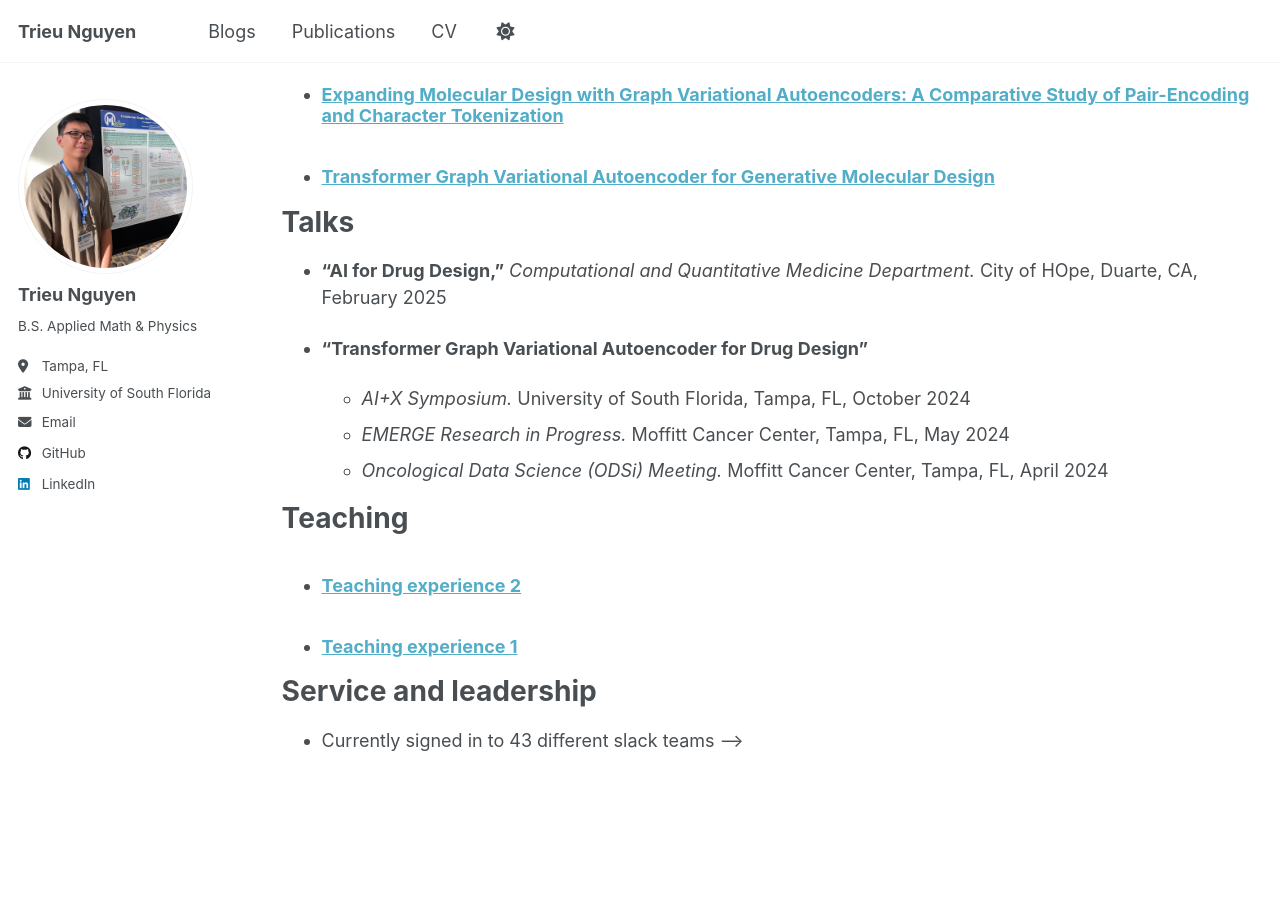
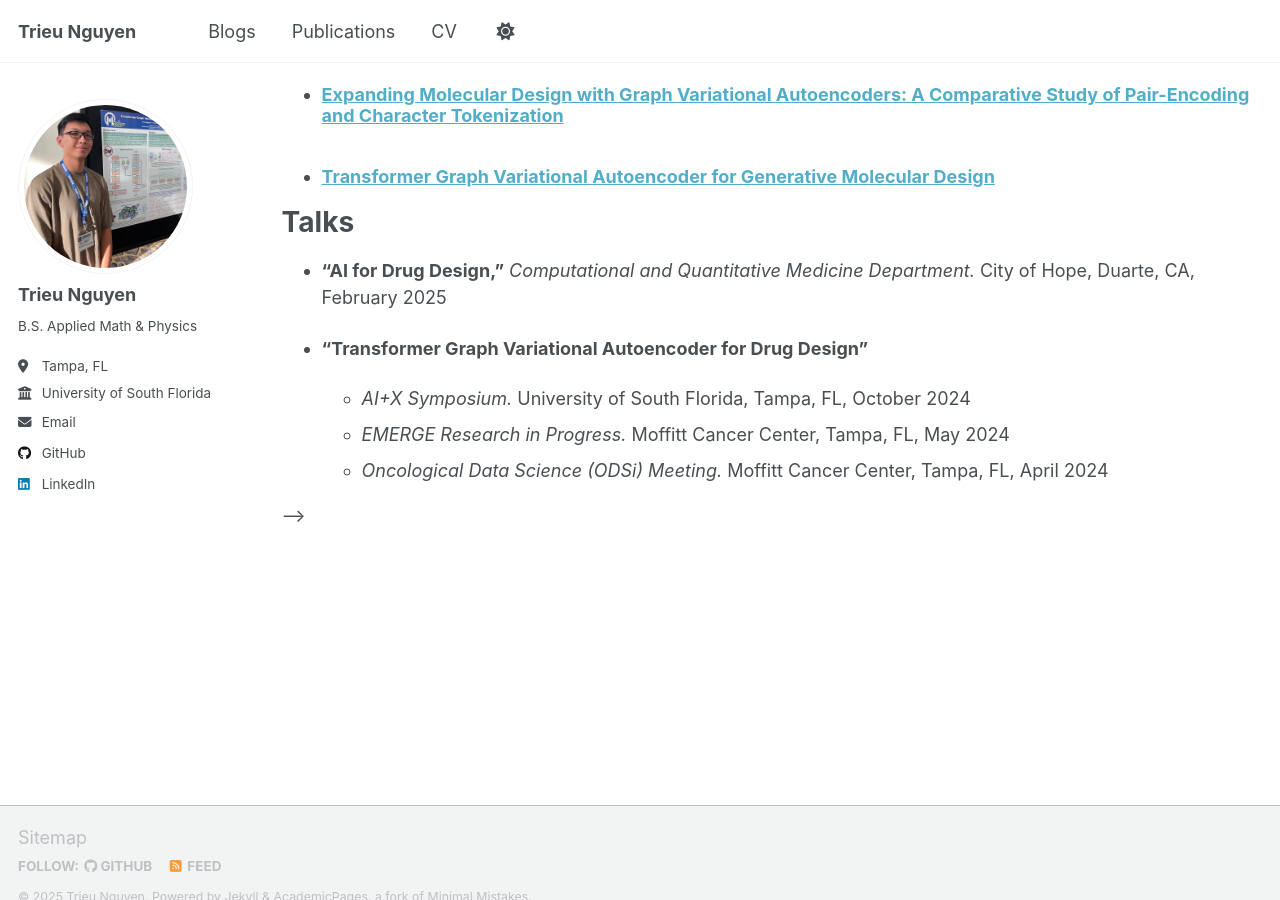
Before and after one commit to nnhoangtrieu/nnhoangtrieu.github.io, a Jekyll site: the page built from _pages/cv.md, in a window 1280 px wide and 900 px high, scrolled down 1129 px. Built offline with Jekyll 4.4.1, drawn with Linux system fonts in a browser that asks for light colours; a script that is not in the unit is left out.

Commit message:
fix typo

```diff
--- a/_pages/cv.md
+++ b/_pages/cv.md
@@ -49,14 +49,14 @@ Publications
 
 Talks
 ======
-* **"AI for Drug Design,"** *Computational and Quantitative Medicine Department.* City of HOpe, Duarte, CA, February 2025
+* **"AI for Drug Design,"** *Computational and Quantitative Medicine Department.* City of Hope, Duarte, CA, February 2025
 
 * **"Transformer Graph Variational Autoencoder for Drug Design"**
   * *AI+X Symposium.* University of South Florida, Tampa, FL, October 2024
   * *EMERGE Research in Progress.* Moffitt Cancer Center, Tampa, FL, May 2024
   * *Oncological Data Science (ODSi) Meeting.* Moffitt Cancer Center, Tampa, FL, April 2024
 
-Teaching
+<!-- Teaching
 ======
   <ul>{% for post in site.teaching reversed %}
     {% include archive-single-cv.html %}
@@ -64,4 +64,4 @@ Teaching
 
 Service and leadership
 ======
-* Currently signed in to 43 different slack teams -->
+* Currently signed in to 43 different slack teams --> -->
```
